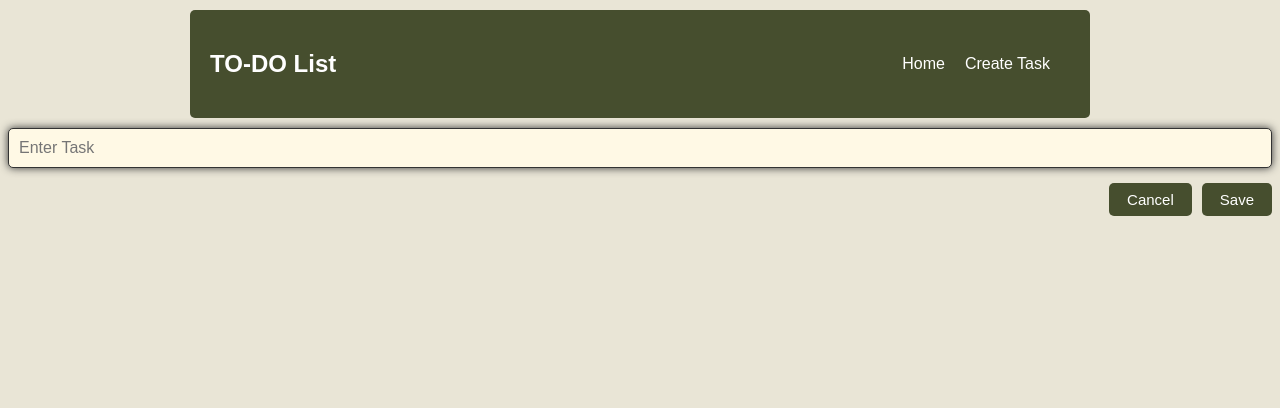
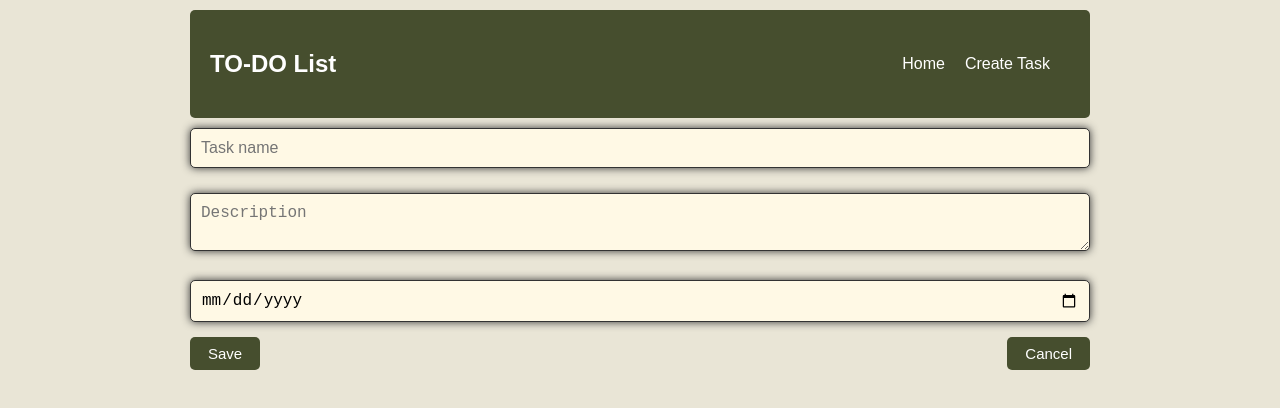
Before and after one commit to samantavein/ToDo_App, a React (Create React App) app: page /create in a window 1280 px wide. Shown: the top 408 px of the page. Built offline with nearby package versions, Linux system fonts and the light colour scheme.

Commit message:
Second commit

```diff
--- a/src/App.js
+++ b/src/App.js
@@ -1,15 +1,34 @@
 import useLocalStorage from './useLocalStorage'
 import { BrowserRouter as Router, Route, Switch } from 'react-router-dom';
-
+import { useState } from 'react'
 import Create from './Create'
 import Navbar from './Navbar';
 import Home from "./Home";
+import Edit from './Edit'
 
 function App() {
   const [tasks, setTasks] = useLocalStorage('react-todo.tasks', []);
+  const [editedTask, setEditedTask] = useState(null);
+  const [previousFocusEl, setPreviousFocusEl] = useState(null);
+  const [isEditing, setIsEditing] = useState(false);
+
   const addTask = (task) => {
     setTasks(prevState => [...prevState, task])
   }
+  const updateTask = (task) => {
+    setTasks(prevState => prevState.map(t => (
+      t.id === task.id
+        ? { ...t, name: task.name }
+        : t
+    )))
+    closeEditMode();
+  }
+
+  const closeEditMode = () => {
+    setIsEditing(false);
+    previousFocusEl.focus();
+  }
+
 
   return (
     <Router>
@@ -17,12 +36,19 @@ function App() {
         <Navbar />
         <div className="content">
           <Switch>
-          <Route exact path ="/">
+            <Route exact path ="/">
               <Home />
+            </Route>
+            <Route exact path ="/create">
+              <Create addTask={addTask} />
             </Route>
 
             <Route exact path ="/create">
-            <Create addTask={addTask}/>
+            <Edit
+            editedTask={editedTask}
+            updateTask={updateTask}
+            closeEditMode={closeEditMode}
+          />
             </Route>
           </Switch>
         </div>
--- a/src/Create.js
+++ b/src/Create.js
@@ -1,10 +1,66 @@
 import { useState } from 'react';
 import { useHistory } from "react-router-dom";
+
+
+function Create({ addTask }) {
+  const history = useHistory();
+  const [task, setTask] = useState({ name: null, description: null, date: null });
+
+  const handleChange = (event) => {
+    setTask({ ...task, [event.target.name]: event.target.value });
+  };
+
+  const handleSave = (e) => {
+    e.preventDefault();
+    addTask({
+      id: Date.now(),
+      name: task.name,
+      description: task.description,
+      date: task.date
+    })
+    setTask({ name: "", description: "", date: "" })
+  }
+
+
+  return (
+    <div class="container">
+      <form>
+        <input
+          type="text"
+          name="name"
+          placeholder="Task name"
+          value={task.name}
+          onChange={handleChange}
+        />
+        <textarea
+          name="description"
+          placeholder="Description"
+          value={task.description}
+          onChange={handleChange}
+        />
+        <input
+          type="date"
+          name="date"
+          placeholder="Date created"
+          value={task.date}
+          onChange={handleChange}
+        />
+        <button class="buttonleft" type="button" onClick={handleSave} >
+          Save
+        </button>
+        <button type="button" onClick={() => history.push("/")}>
+          Cancel
+        </button>
+      </form>
+    </div>
+  );
+}
+export default Create;
+/*
 
 function Create({ addTask }) {
   const [task, setTask] = useState("");
   const history = useHistory();
-
 
   const handleFormSubmit = (e) => {
     e.preventDefault();
@@ -12,24 +68,28 @@ function Create({ addTask }) {
       name: task,
       id: Date.now()
     })
-    setTask("")
+    setTask("");
   }
-
   return (
     <form
+      className="container"
       onSubmit={handleFormSubmit}
       >
-      <div>
+      <div >
         <input
           type="text"
           id="task"
           className="input"
           value={task}
+          onInput={(e) => setTask(e.target.value)}
           required
-          placeholder="Enter Task"
+          autoFocus
+          placeholder="Task name"
         />
+
       </div>
       <button
+        className="buttonleft"
         aria-label="Add Task"
         type="submit"
         >
@@ -40,6 +100,8 @@ function Create({ addTask }) {
         </button>
     </form>
   )
+
 }
 
 export default Create;
+*/
--- a/src/Home.js
+++ b/src/Home.js
@@ -1,39 +1,25 @@
 import { useState } from 'react'
+import useLocalStorage from './useLocalStorage'
 
-import useLocalStorage from './useLocalStorage'
-import Edit from './Edit'
 import TaskList from './TaskList'
-
+import { useHistory } from "react-router-dom";
 
 function Home() {
     const [tasks, setTasks] = useLocalStorage('react-todo.tasks', []);
-    const [previousFocusEl, setPreviousFocusEl] = useState(null);
-    const [editedTask, setEditedTask] = useState(null);
-    const [isEditing, setIsEditing] = useState(false);
     const [searchTerm, setSearchTerm] = useState("");
+    const history = useHistory();
 
     const deleteTask = (id) => {
         setTasks(prevState => prevState.filter(t => t.id !== id));
     }
 
-    const updateTask = (task) => {
-        setTasks(prevState => prevState.map(t => (
-            t.id === task.id
-            ? { ...t, name: task.name }
-            : t
-        )))
-        closeEditMode();
-    }
-    const closeEditMode = () => {
-        setIsEditing(false);
-        previousFocusEl.focus();
-    }
+    const editTask = id => {
+        history.push({
+          pathname: "/edit/:id",
+          state: { taskId: id }
+        });
+    };
 
-    const enterEditMode = (task) => {
-        setEditedTask(task);
-        setIsEditing(true);
-        setPreviousFocusEl(document.activeElement);
-    }
     const filteredTasks = tasks.filter(task =>
         task.name.toLowerCase().includes(searchTerm.toLowerCase())
     );
@@ -47,21 +33,11 @@ function Home() {
         onChange={e => setSearchTerm(e.target.value)}
       />
 
-    {
-        isEditing && (
-        <Edit
-            editedTask={editedTask}
-            updateTask={updateTask}
-            closeEditMode={closeEditMode}
-        />
-        )
-    }
-
     {filteredTasks.length > 0 ? (
     <TaskList
         tasks={filteredTasks}
         deleteTask={deleteTask}
-        enterEditMode={enterEditMode}
+        enterEditMode={editTask}
     />
     ) : (
     <div> No results found </div>
--- a/src/TaskItem.js
+++ b/src/TaskItem.js
@@ -5,23 +5,21 @@ const TaskItem = ({ task, deleteTask,  enterEditMode }) => {
     <li >
       <div >
         <label
-          htmlFor={task.id}
+          key={task.id}
         >
-          {task.name}
+          {task.name} - {task.description} <br /> {task.date}
 
         </label>
-      </div>
-      <div >
-        <button
-          onClick={() => enterEditMode(task)}
-        >
-          Edit
-        </button>
 
         <button
           onClick={() => deleteTask(task.id)}
         >
           Delete
+        </button>
+        <button
+          onClick={() => enterEditMode(task)}
+        >
+          Edit
         </button>
 
       </div>
--- a/src/index.css
+++ b/src/index.css
@@ -14,6 +14,18 @@ a {
 }
 
 input[type="text"], textarea {
+  padding: 10px;
+  font-size: 16px;
+  width: 100%;
+  box-sizing: border-box;
+  margin-top: 10px;
+  margin-bottom: 15px;
+  border: 1px solid #333;
+  border-radius: 5px;
+  background-color:#fff9e5;
+  box-shadow: 0px 0px 8px #333;
+}
+input[type="date"], textarea {
   padding: 10px;
   font-size: 16px;
   width: 100%;
```
Lines whose indentation alone changed are shown as unchanged.
